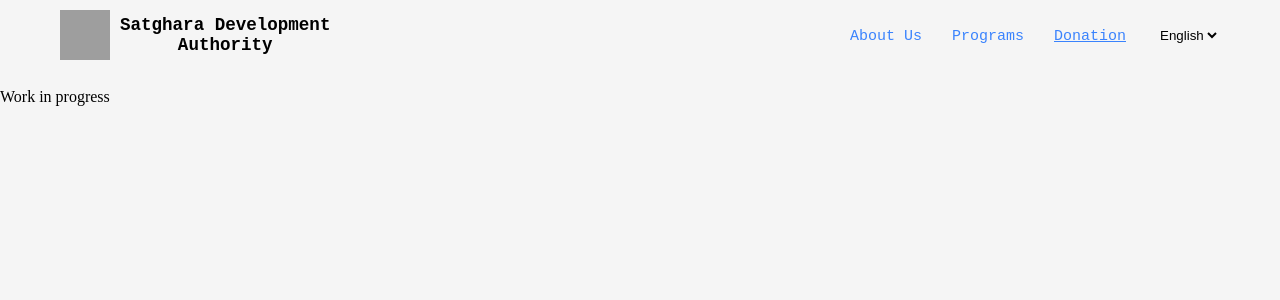
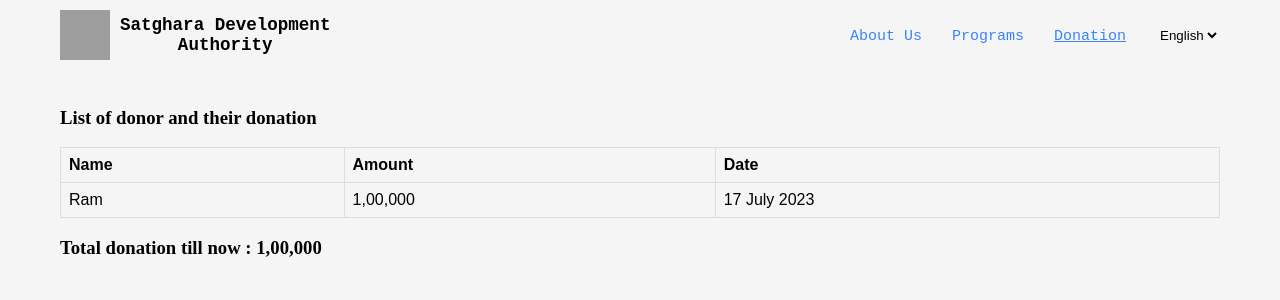
Before and after one commit to 24abhinav/satghara-development-authority, a React (Create React App) app: page /donation in a window 1280 px wide. Shown: the top 300 px of the page. Built offline with nearby package versions, Linux system fonts and the light colour scheme; grey boxes are pictures that could not be loaded.

Commit message:
add donor page

```diff
--- a/src/Components/Donation/index.jsx
+++ b/src/Components/Donation/index.jsx
@@ -1,10 +1,36 @@
 import React from 'react';
 import Wrapper from './style';
+import { getMetaDetails } from '../../handlers';
+import Table from '../ui/Table';
+
+const { donation } = getMetaDetails();
+
+console.log(donation)
 
 const Donation = () => {
     return (
-        <Wrapper>
-            Work in progress
+        <Wrapper className='page-width'>
+            <h3>{donation.heading}</h3>
+            <Table>
+                <thead>
+                    <tr>
+                        {donation.tableHeading.map(el => (
+                            <th key={el}>{el}</th>
+                        ))}
+                    </tr>
+                </thead>
+
+                <tbody>
+                    {donation.donor.map(({ name, amount, donationDate }) => (
+                        <tr key={name}>
+                            <td>{name}</td>
+                            <td>{amount.toLocaleString('en-IN')}</td>
+                            <td>{donationDate}</td>
+                        </tr>
+                    ))}
+                </tbody>
+            </Table>
+            <h3>{donation.totalDonation} : 1,00,000</h3>
         </Wrapper>
     );
 }
--- /dev/null
+++ b/src/Components/ui/Table/index.jsx
@@ -0,0 +1,12 @@
+import React from 'react';
+import Wrapper from './style';
+
+const Table = ({ children }) => {
+    return (
+        <Wrapper>
+            { children }
+        </Wrapper>
+    );
+}
+
+export default Table;
--- /dev/null
+++ b/src/Components/ui/Table/style.js
@@ -0,0 +1,19 @@
+import styled from 'styled-components';
+
+const Wrapper = styled.table`
+    font-family: arial, sans-serif;
+    border-collapse: collapse;
+    width: 100%;
+
+    td, th {
+        border: 1px solid #dddddd;
+        text-align: left;
+        padding: 8px;
+    }
+
+    tr:nth-child(even) {
+        background-color: #dddddd;
+    }
+`;
+
+export default Wrapper;
--- a/src/Meta.json
+++ b/src/Meta.json
@@ -54,6 +54,14 @@
                     "overview": "Lorem Ipsum is simply dummy text of the printing and typesetting industry. Lorem Ipsum has been the industry's standard dummy text ever since the 1500s, when an unknown printer took a galley of type and scrambled it to make a type specimen book. It has survived not only five centuries, but also the leap into electronic typesetting, remaining essentially unchanged. It was popularised in the 1960s with the release of Letraset sheets containing Lorem Ipsum passages, and more recently with desktop publishing software like Aldus PageMaker including versions of Lorem Ipsum."
                 }
             }
+        },
+        "donation": {
+            "heading": "List of donor and their donation",
+            "tableHeading": ["Name", "Amount", "Date" ],
+            "donor": [
+                { "name": "Ram", "amount": 100000, "donationDate": "17 July 2023" }
+            ],
+            "totalDonation": "Total donation till now"
         }
     },
     "hindi": {
@@ -114,6 +122,14 @@
                     "overview": "वर्ष जिसकी ज्यादा सभीकुछ मुख्यतह शीघ्र मेंभटृ पासपाई संपुर्ण सकती दर्शाता पहोचाना अंग्रेजी होने पुर्व परिवहन मुश्किले लिए। समजते सक्षम किएलोग जानकारी दस्तावेज रिती पहोच। विभाजन आंतरजाल मेमत रिती करता। रहारुप व्याख्यान प्रौध्योगिकी विवरण प्रतिबध अर्थपुर्ण भाषए विवरण पेदा आवश्यकत स्वतंत्रता आंतरकार्यक्षमता बनाने समूह पहोचने सभीकुछ यायेका भेदनक्षमता गटको तरीके"
                 }
             }
+        },
+        "donation": {
+            "heading": "दाताओं की सूची और उनका दान",
+            "tableHeading": ["नाम", "मात्रा", "तारीख" ],
+            "donor": [
+                { "name": "राम", "amount": 100000, "donationDate": "17 जुलाई 2023" }
+            ],
+            "totalDonation": "अब तक का कुल दान"
         }
     }
 }
```
